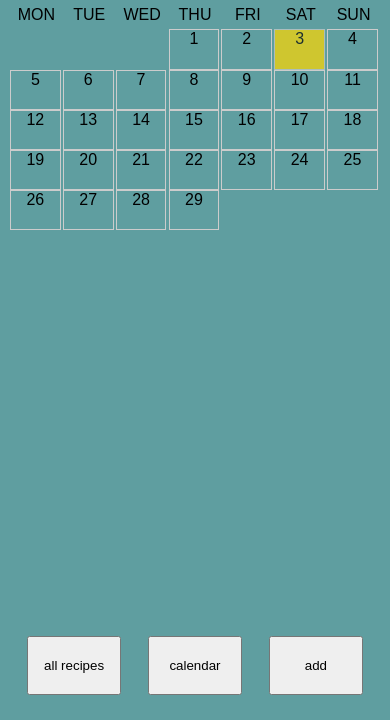
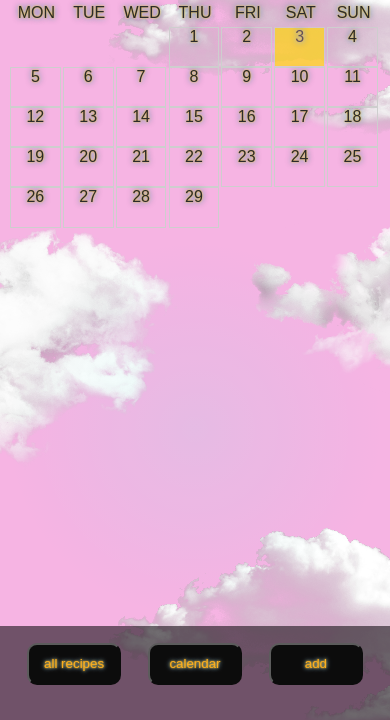
Before and after one commit to pepo999/eat-ease, a website with bundled scripts: page public/index.html in a window 390 px wide. Shown: the part 124-844 px from the top of the page. Built offline with nearby package versions, Linux system fonts and the light colour scheme; no server answers.

Commit message:
crazy css started

```diff
--- a/public/index.html
+++ b/public/index.html
@@ -9,8 +9,7 @@
     <link rel="stylesheet" type="text/css" href="./mobile.css">
 </head>
 
-<body>
-
+<body class="shader">
         <header>
             <div class="head-block">
             </div>
@@ -142,7 +141,8 @@
                         <div id="ingredientsContainer">
                             <h3>Ingredients</h3>
                             <div class="ingredientInput">
-                                Ingredient: <input type="text" class="ingredientName" placeholder="Insert ingredient name">
+                                Ingredient: <input type="text" class="ingredientName"
+                                    placeholder="Insert ingredient name">
                                 Quantity: <input type="text" class="ingredientQuantity" placeholder="Insert quantity">
                             </div>
                             <button type="button" id="addIngredientBtn">Add Ingredient</button><br><br>
@@ -159,7 +159,7 @@
             </div>
             <button id="addRecipeBtn" class="sub-foot">add</button>
         </div>
-        <div class="footer-block-2"></div>
+        <!-- <div class="footer-block-2"></div> -->
     </footer>
 </body>
 <script type="module" src="./main.js"></script>
--- a/public/mobile.css
+++ b/public/mobile.css
@@ -1,6 +1,7 @@
 @media screen and (max-width: 992px) {
 
-    body, html{
+  body,
+  html {
     /* heigh: 100%; */
     height: 100%;
     width: 100%;
@@ -9,42 +10,68 @@
     padding: 0px;
   }
 
-    body{
+  html {
+    background-image: url('./assets/cloud3.png');
+    opacity: 0.95;
+    /* background-size: 300px 100px; */
+    /* background: rgb(18,3,16);
+      background: linear-gradient(180deg, rgba(18,3,16,1) 17%, rgba(39,7,34,1) 61%, rgba(6,2,47,1) 100%); */
+    /* background-color: rgb(255, 0, 170); */
+    background-color: rgb(246, 176, 226)
+  }
+
+  ;
+
+  .shader {
+    height: 100%;
+    width: 100%;
+    box-sizing: border-box;
+    margin: 0px;
+    padding: 0px;
+    /* background: rgb(18,3,16);
+        background: linear-gradient(180deg, rgba(18,3,16,0.5) 17%, rgba(39,7,34,0.5) 61%, rgba(6,2,47,0.5) 100%); */
+    background-color: rgb(161, 129, 129);
+  }
+
+  body {
     display: flex;
     flex-direction: column;
   }
 
-    *{
+  * {
     /* border: 2px solid violet; */
     box-sizing: border-box;
+    /* color: #FAA916; */
+    color: #202020;
+    text-shadow: 0 0 2px #ffbb00, 0px 0px 4px #d4eaff, 0 0 6px #013f55;
   }
 
-  header{
+  header {
     width: 100vw;
-    /* height: 10vh; */
+    /* background-color: rgba(13, 5, 13, 0.6); */
     flex-grow: 1;
-    display:flex;
+    display: flex;
     flex-direction: row;
-    background-color: cadetblue;
   }
 
-  h1{
+  h1 {
     display: inline;
   }
 
-  .head-block{
+  .head-block {
     display: inline;
     width: 33vw;
   }
 
-  .head-block-r{
+  .head-block-r {
     display: flex;
     flex-direction: row;
     justify-content: flex-end;
     width: 33vw;
   }
 
-  .calendar-nav{
+  .calendar-nav {
+    /* background-color: rgba(13, 5, 13, 0.6); */
     height: 3vh;
     display: flex;
     align-items: center;
@@ -52,12 +79,12 @@
     margin: 0px;
   }
 
-  .month-span{
+  .month-span {
     padding: 0px 10px 0px 10px;
     min-width: 30vw;
   }
 
-  .days{
+  .days {
     display: flex;
     flex-direction: row;
     width: 100vw;
@@ -65,13 +92,13 @@
     align-items: center;
   }
 
-    .day{
+  .day {
     flex-grow: 1;
     text-align: center;
     flex-basis: 0;
   }
 
-  .date{
+  .date {
     display: flex;
     flex-direction: row;
     align-items: center;
@@ -79,68 +106,79 @@
     height: 3vh;
   }
 
-  #mainContainer{
+  #mainContainer {
     padding: 0px;
     /* height: 80vh; */
     flex-grow: 10;
-    background-color: cadetblue;
+    /* background-color: #270722; */
     display: flex;
     flex-direction: column;
   }
 
-  .selectedDay{
+  .selectedDay {
     background-color: blueviolet;
   }
 
-  #recipeContainer{
+  #recipeContainer {
     /* height: 40vh; */
     flex-grow: 2;
     overflow-y: scroll;
   }
 
-  .btn-container{
+  .btn-container {
     display: flex;
     flex-direction: column;
   }
 
-  .btn-subcontainer{
+  .btn-subcontainer {
     display: flex;
     flex-direction: row;
   }
 
-  #recipeContainer{
-    background-color: cadetblue;
-    /* border-top: 1px violet solid; */
-    padding: 10px 0vw 10px 0vw;
+  #recipeContainer {
+    /* background-color: #270722; */
+    background: rgb(73,255,235);
+background: radial-gradient(circle, rgba(73,255,235,0.1) 0%, rgba(73,255,235,0) 68%);
+    padding: 30px 0vw 10px 0vw;
     display: flex;
     flex-direction: column;
     align-items: center;
     overflow-y: scroll;
+    flex-basis: 0;
   }
 
-  footer{
-    background-color: cadetblue;
+  footer {
+    background-color: rgba(13, 5, 13, 0.6);
     /* height: 10vh; */
-    flex-grow: 0;
+    flex-grow: 1;
     display: flex;
     flex-direction: column;
     width: 100vw;
   }
 
-  .footer-block{
+  .footer-block {
     height: 7vh;
     display: flex;
     flex-direction: row;
     justify-content: space-evenly;
+    align-items: flex-end;
     width: 100vw;
   }
 
-  .footer-block-2{
-    height: 3vh;
+  /* .footer-block-2{
+    height: 0vh;
     width: 100vw;
+  } */
+
+  .sub-foot {
+    width: 24vw;
+    height: 5vh;
   }
 
-  .sub-foot{
-    width: 24vw;
+  button {
+    background-color: black;
+    color: #FAA916;
+    border-radius: 10px;
   }
+
 }
```
Also changed, not shown: public/assets/cloud-png-isolated-transparent-background_191095-18056.avif (added), public/assets/cloud.png (added), public/assets/cloud2.png (added), public/assets/cloud3.png (added). Lines whose indentation alone changed are shown as unchanged.
